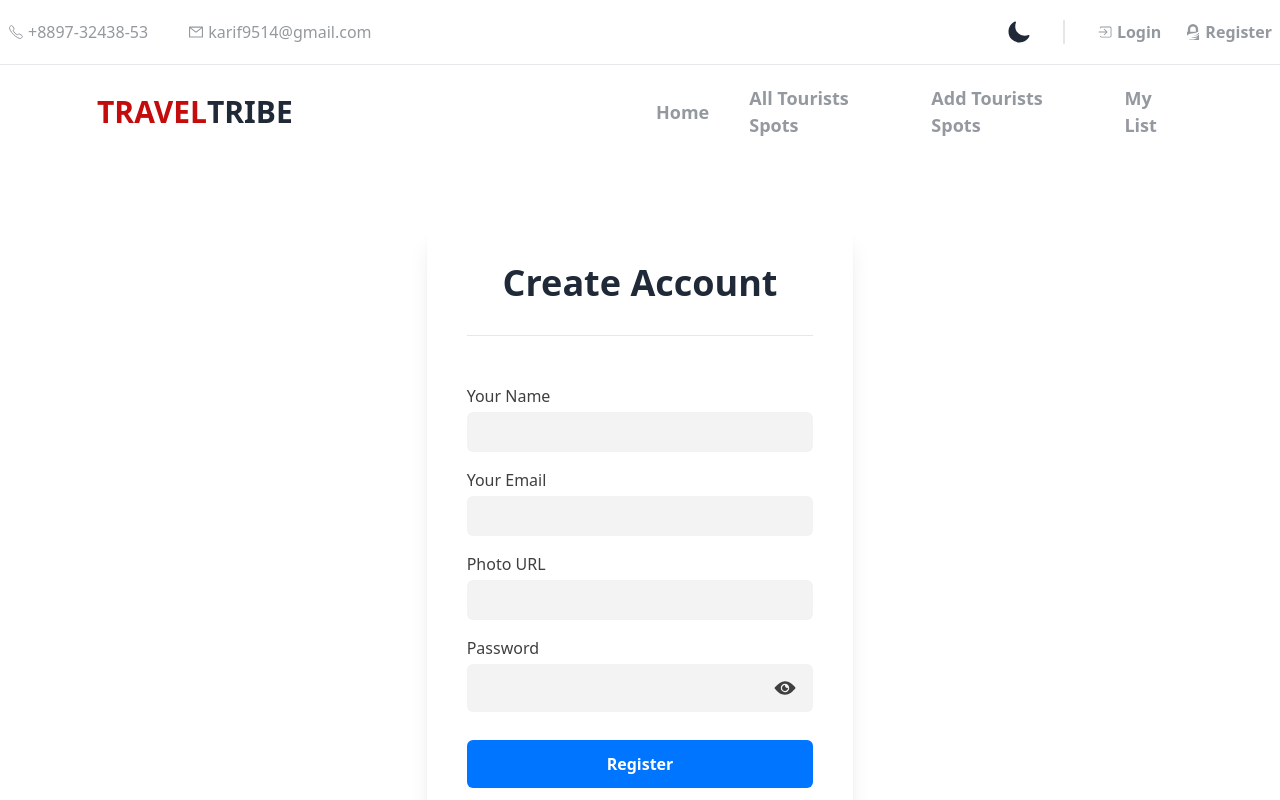
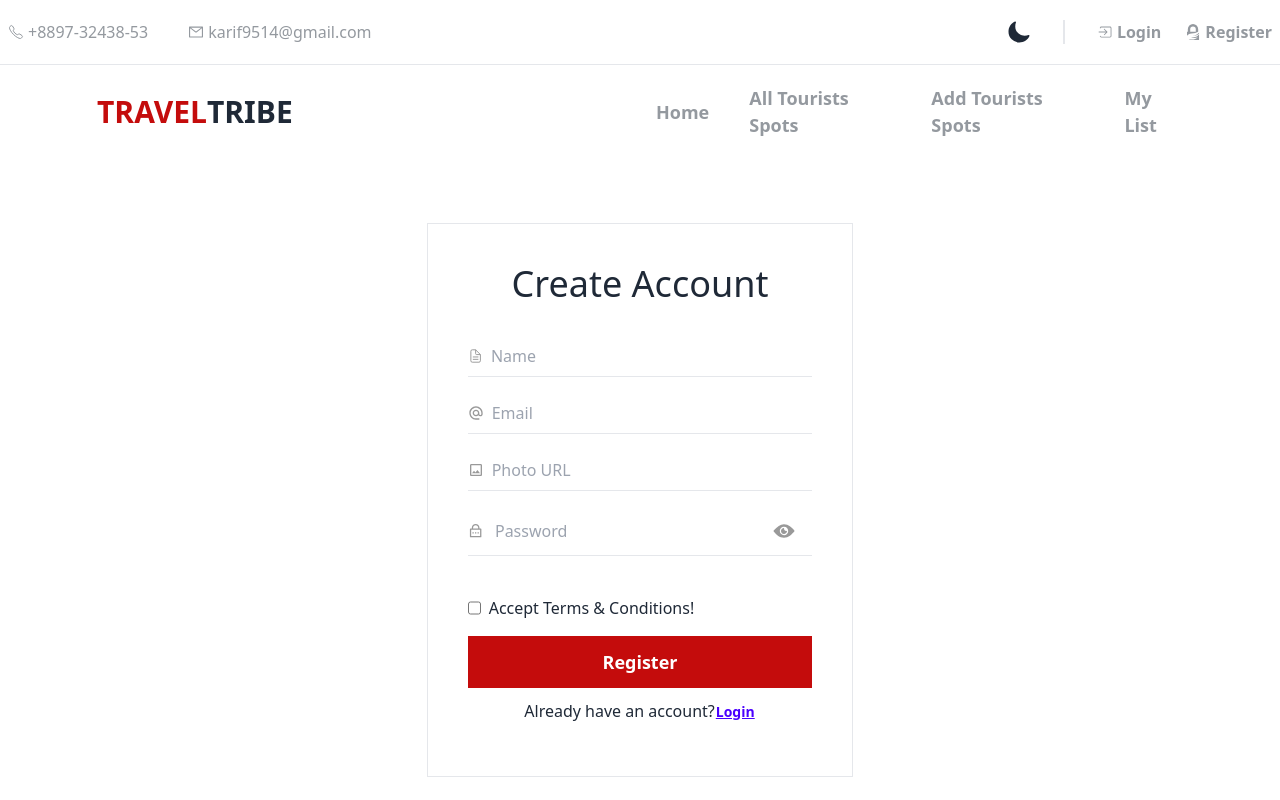
Before and after one commit to arifraj9911/tourism-management-client, a React (Vite) app: page /register in a window 1280 px wide. Shown: the top 800 px of the page. Built offline with nearby package versions, Linux system fonts and the light colour scheme; no server answers.

Commit message:
login and register design added

```diff
--- a/src/Pages/Shared/Login/Login.jsx
+++ b/src/Pages/Shared/Login/Login.jsx
@@ -3,10 +3,12 @@ import { AuthContext } from "../../provider/AuthProvider";
 import { useForm } from "react-hook-form";
 import { Link, useLocation, useNavigate } from "react-router-dom";
 import { IoIosEye, IoIosEyeOff } from "react-icons/io";
-import { FaGithub, FaGoogle } from "react-icons/fa";
+
 
 import google from "../../../assets/Images/google.png";
 import github from "../../../assets/Images/github.png";
+import { MdAlternateEmail } from "react-icons/md";
+import { RiLockPasswordLine } from "react-icons/ri";
 
 const Login = () => {
   const { signIn, googleSignIn, githubSignIn } = useContext(AuthContext);
@@ -70,20 +72,22 @@ const Login = () => {
             className=" flex flex-col gap-4 mt-6 "
             onSubmit={handleSubmit(onSubmit)}
           >
-            <div className="flex flex-col  text-[#403F3F]">
+            <div className="flex items-center  text-[#999]  border-b ">
               {/* <label className="font-medium">Your Email</label> */}
+              <MdAlternateEmail className=""/>
               <input
                 placeholder="Email"
-                className="bg-white text-black border-b rounded-none border-[#999]  p-2  outline-none "
+                className="bg-white w-full text-black  rounded-none  p-2  outline-none "
                 type="email"
                 {...register("email", { required: true })}
               />
             </div>
-            <div className="flex flex-col gap-1 relative text-[#030303]">
+            <div className="flex border-b  items-center relative text-[#999]">
               {/* <label className="font-medium">Password</label> */}
+              <RiLockPasswordLine />
               <input
                 placeholder="Password"
-                className="bg-white border-b rounded-none border-[#999] p-2  outline-none "
+                className="bg-white  rounded-none  p-2  outline-none "
                 type={showPass ? "text" : "password"}
                 {...register("password")}
               />
@@ -95,11 +99,7 @@ const Login = () => {
               </span>
             </div>
             <p className="text-sm text-red-500 mb-2">{errors}</p>
-            {/* <div className="flex gap-2 item">
 
-              <input type="checkbox" name="check"  id="" />
-              <span>Accept Terms & Conditions</span>
-            </div> */}
             <div className="flex justify-between">
               <div className="flex gap-2 item">
                 <input type="checkbox" name="remember" id="" />
@@ -132,16 +132,16 @@ const Login = () => {
       </div>
       <div className="w-full md:w-3/5 lg:w-2/6 mx-auto mb-20 ">
         <div className="divider my-6">OR</div>
-        <div className="flex justify-center gap-2 ">
+        <div className="flex justify-center gap-4 ">
           <button onClick={handleGoogleSubmit} className="">
-            {/* <FaGoogle className="text-4xl"/> */}
+
             <img src={google} alt="" />
-            {/* <span>Continue with Google</span> */}
+
           </button>
           <button onClick={handleGithubSubmit} className="">
-            {/* <FaGithub /> */}
+
             <img src={github} alt="" />
-            {/* <span>Continue with Github</span> */}
+
           </button>
         </div>
       </div>
--- a/src/Pages/Shared/Register/Register.jsx
+++ b/src/Pages/Shared/Register/Register.jsx
@@ -4,6 +4,9 @@ import { Link, useNavigate } from "react-router-dom";
 import { updateProfile } from "firebase/auth";
 import { IoIosEye, IoIosEyeOff } from "react-icons/io";
 import { useForm } from "react-hook-form";
+import { IoDocumentTextOutline } from "react-icons/io5";
+import { MdAlternateEmail, MdOutlineInsertPhoto } from "react-icons/md";
+import { RiLockPasswordLine } from "react-icons/ri";
 
 const Register = () => {
   const { createUser } = useContext(AuthContext);
@@ -13,13 +16,17 @@ const Register = () => {
   const navigate = useNavigate();
   const onSubmit = (data) => {
     // e.preventDefault();
-    // console.log(data.email);
+    console.log(data);
     const name = data.name;
     const image = data.photo;
     const email = data.email;
     const password = data.password;
+    // const termsCondition = data;
 
-    // console.log(name,image);
+
+
+
+    // console.log(termsCondition);
 
     createUser(email, password)
       .then((res) => {
@@ -46,48 +53,56 @@ const Register = () => {
   };
   return (
     <div className="flex justify-center items-center ">
-      <div className="w-full md:w-3/5 lg:w-2/6 shadow-xl  rounded-xl p-10 my-16">
-        <h2 className="text-3xl lg:text-4xl mb-8 text-center font-bold">
+      <div className="w-full md:w-3/5 lg:w-2/6 border p-10 my-16">
+        <h2 className="text-3xl lg:text-4xl mb-4 text-center font-normal">
           Create Account
         </h2>
-        <hr />
+
         <form
-          className=" flex flex-col gap-4 mt-12 "
+          className=" flex flex-col gap-4 mt-8 "
           onSubmit={handleSubmit(onSubmit)}
         >
-          <div className="flex flex-col gap-1 text-[#403F3F]">
-            <label className="font-medium">Your Name</label>
+          <div className="flex items-center  border-b text-[#999]">
+            {/* <label className="font-medium">Your Name</label> */}
+            <IoDocumentTextOutline />
             <input
+            placeholder="Name"
               required
-              className="bg-[#F3F3F3] p-2 rounded-md outline-none "
+              className="bg-white w-full text-black rounded-none border-[#999] p-2  outline-none "
               type="text"
               {...register("name", { required: true, maxLength: 20 })}
             />
           </div>
-          <div className="flex flex-col gap-1 text-[#403F3F]">
-            <label className="font-medium">Your Email</label>
+          <div className="flex items-center border-b text-[#999]">
+            {/* <label className="font-medium">Your Email</label> */}
+            <MdAlternateEmail />
             <input
+            placeholder="Email"
               required
-              className="bg-[#F3F3F3] p-2 rounded-md outline-none "
+              className="bg-white text-black  rounded-none border-[#999] p-2  outline-none "
               type="email"
               {...register("email", { required: true })}
             />
           </div>
-          <div className="flex flex-col gap-1 text-[#403F3F]">
-            <label className="font-medium">Photo URL</label>
+          <div className="flex items-center border-b text-[#999]">
+            {/* <label className="font-medium">Photo URL</label> */}
+            <MdOutlineInsertPhoto />
             <input
+            placeholder="Photo URL"
               required
-              className="bg-[#F3F3F3] p-2 rounded-md outline-none "
+              className="bg-white text-black  rounded-none border-[#999] p-2  outline-none "
               type="text"
               {...register("photo", { required: true })}
             />
           </div>
-          <div className="flex flex-col gap-1 text-[#403F3F]">
-            <label className="font-medium">Password</label>
+          <div className="flex items-center border-b text-[#999]">
+            {/* <label className="font-medium">Password</label> */}
+            <RiLockPasswordLine />
             <div className="w-full relative">
               <input
+              placeholder="Password"
                 required
-                className="bg-[#F3F3F3] p-3 w-full rounded-md outline-none "
+                className="bg-white text-black  rounded-none border-[#999] p-3 w-full  outline-none "
                 type={showPass ? "text" : "password"}
                 {...register("password", {
                   pattern: {
@@ -105,15 +120,21 @@ const Register = () => {
               </span>
             </div>
 
-            <p className="text-sm text-red-500">{errors.password?.message}</p>
+
           </div>
+          <p className="text-sm text-red-500 mb-2">{errors.password?.message}</p>
+          <div className="flex gap-2 item ">
 
-          <div className="mt-2">
-            <input
-              className="bg-[#0075FF] hover:bg-[#2264b0] text-white py-3 px-6 w-full rounded-md text-[16px] font-bold"
-              type="submit"
-              value="Register"
-            />
+              <input type="checkbox" name="check"  id="" />
+              <span className="">Accept Terms & Conditions!</span>
+            </div>
+
+          <div className="mt-0">
+          <input
+                className="bg-[#C40C0C]  text-white py-3 px-6 w-full  text-lg font-bold"
+                type="submit"
+                value="Register"
+              />
           </div>
         </form>
         <div className="text-center">
```
